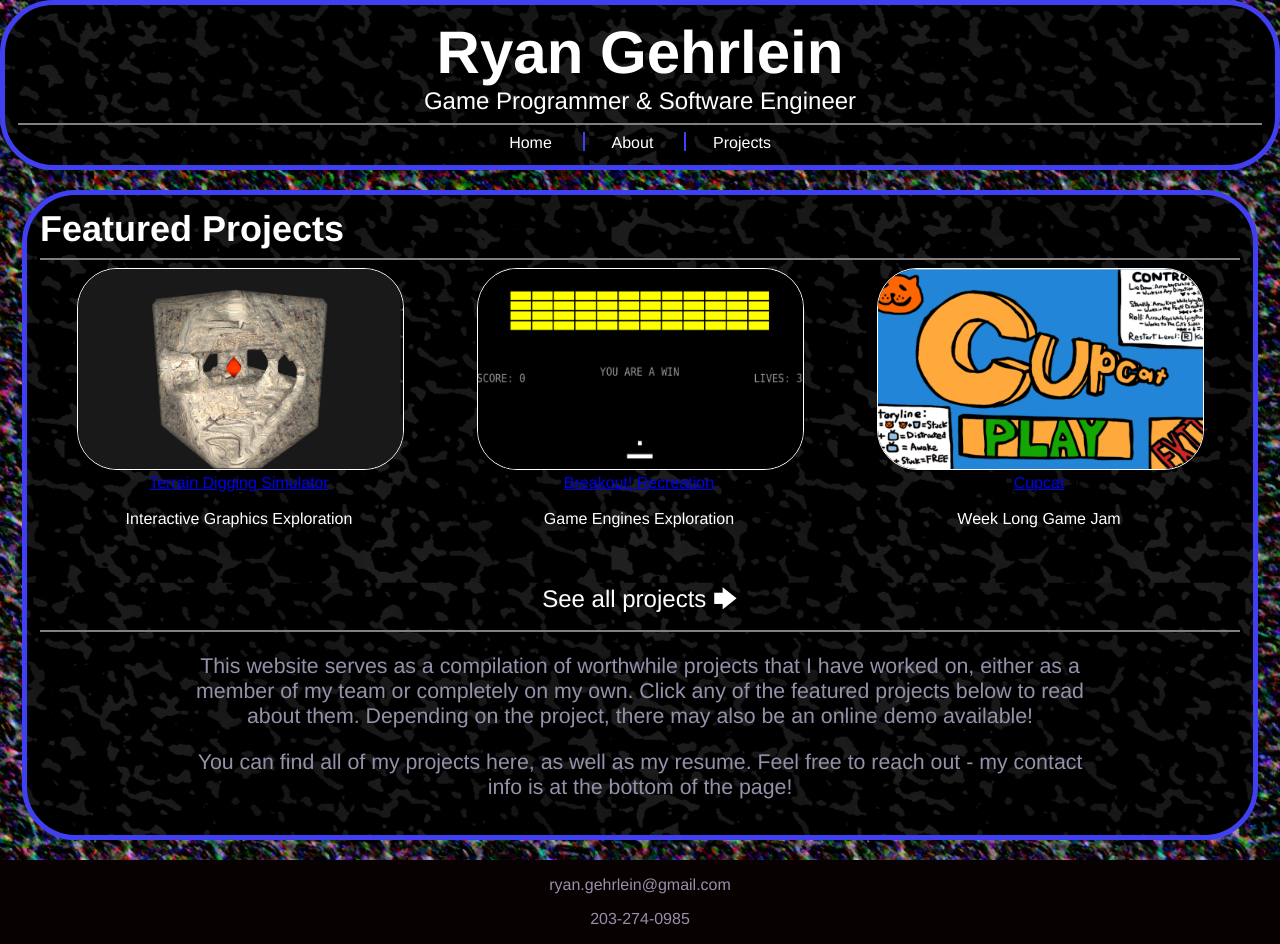
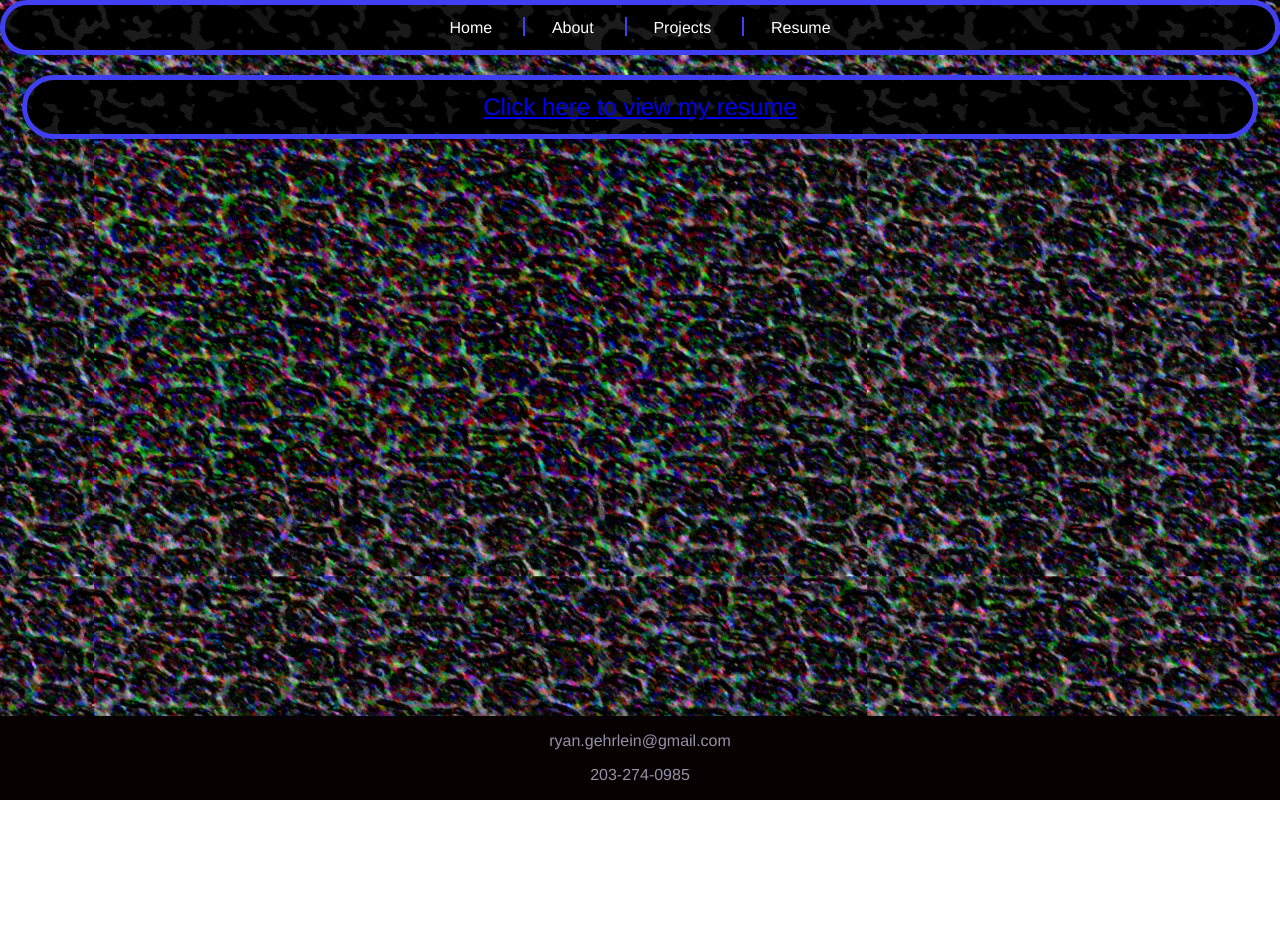
Before and after one commit to DThaiPome/dthaipome.github.io, a Vue app in the folder portfolio/: page /#/resume in a window 1280 px wide. After the commit the page ends 800 px from the top, so only its background shows below. Built offline with nearby package versions, Linux system fonts and the light colour scheme.

Commit message:
Added resume

```diff
--- a/portfolio/src/assets/json/navButtons.js
+++ b/portfolio/src/assets/json/navButtons.js
@@ -10,5 +10,9 @@ export default [
     {
         label: 'Projects',
         route: '/projects'
+    },
+    {
+        label: 'Resume',
+        route: '/resume'
     }
 ];
--- a/portfolio/src/router/index.js
+++ b/portfolio/src/router/index.js
@@ -4,6 +4,7 @@ import HomePage from "../views/HomePage.vue";
 import AboutPage from "../views/AboutPage.vue";
 import ProjectPage from "../views/ProjectPage.vue";
 import ProjectDetails from "../views/ProjectDetails.vue";
+import ResumePage from '../views/ResumePage.vue';
 import store from '../store/index';
 import {
   SET_HEADER_SHOW_HEADER,
@@ -32,6 +33,11 @@ const routes = [
     path: "/projects/:id",
     name: "Project Details",
     component: ProjectDetails
+  },
+  {
+    path: "/resume",
+    name: "Resume",
+    component: ResumePage
   }
 ];
 
--- /dev/null
+++ b/portfolio/src/views/ResumePage.vue
@@ -0,0 +1,33 @@
+<template>
+    <common-body class="resume-container">
+        <div id="resume-link">
+            <a
+                v-text="'Click here to view my resume'"
+                href="https://drive.google.com/file/d/13RWaQL8afmtgkIgX8pkKLLIhdiYmw209/view?usp=sharing" />
+        </div>
+    </common-body>
+</template>
+
+<script>
+import CommonBody from '../components/CommonBody.vue';
+
+export default {
+    components: {
+        CommonBody
+    }
+}
+</script>
+
+<style lang="less" scoped>
+#resume-link {
+    margin: auto;
+    text-align: center;
+    font-size: 24px;
+}
+
+@media only screen and (max-width: 760px) {
+    #resume-link {
+        font-size: 16px;
+    }
+}
+</style>
```
